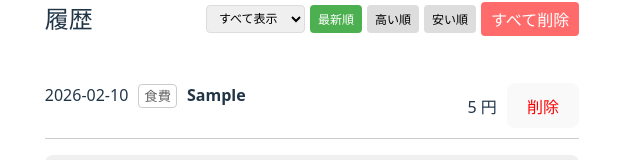
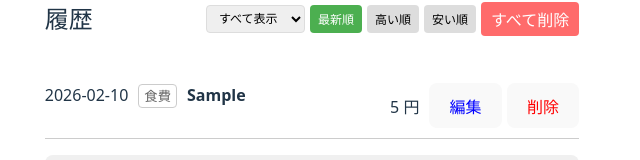
Before and after one commit to 2422041/receipt-app, a React (Vite) app in the folder frontend/: page / in a window 1280 px wide. Both pictures are taken after typing "Sample", "5" into the empty fields and a click on the button "追加". Shown: the part 360-520 px from the top of the page, without its empty margins (328-968 px from the left). Built offline with nearby package versions, Linux system fonts and the light colour scheme.

Commit message:
feat: 支出編集機能を追加

```diff
--- a/frontend/src/App.tsx
+++ b/frontend/src/App.tsx
@@ -16,6 +16,8 @@ function App() {
   const [sortOrder, setSortOrder] = useState<'latest' | 'highest' | 'lowest'>('latest') // ソート順序
   const [filterCategory, setFilterCategory] = useState<string | null>(null) // カテゴリフィルタ
   const [searchKeyword, setSearchKeyword] = useState('') // 検索キーワード
+  const [editingId, setEditingId] = useState<string | null>(null) // 編集中の支出ID
+  const [editAmount, setEditAmount] = useState('') // 編集用の金額
 
   // 📦 expenses が変わる度に LocalStorage に保存
   useEffect(() => {
@@ -62,6 +64,15 @@ function App() {
     if (window.confirm('本当にすべての支出を削除しますか？')) {
       setExpenses([])
     }
+  }
+
+  // ✏️ 支出の金額を編集する関数
+  const updateExpenseAmount = (id: string, newAmount: number) => {
+    setExpenses(expenses.map(item =>
+      item.id === id ? { ...item, amount: newAmount } : item
+    ))
+    setEditingId(null)
+    setEditAmount('')
   }
 
   const totalAmount = expenses.reduce((sum, item) => sum + item.amount, 0)
@@ -227,9 +238,29 @@ function App() {
                   <strong style={{ marginLeft: '10px' }}>{item.title}</strong>
                 </span>
                 <div>
-                  <span style={{ marginRight: '10px' }}>{item.amount.toLocaleString()} 円</span>
-                  {/* 💡 Reactのルール3：クリック時に「関数を実行するよ」と予約する */}
-                  <button onClick={() => deleteExpense(item.id)} style={{ color: 'red' }}>削除</button>
+                  <span style={{ marginRight: '10px' }}>
+                    {editingId === item.id ? (
+                      <input
+                        type="number"
+                        value={editAmount}
+                        onChange={(e) => setEditAmount(e.target.value)}
+                        style={{ width: '80px', padding: '5px', marginRight: '5px' }}
+                      />
+                    ) : (
+                      <span>{item.amount.toLocaleString()} 円</span>
+                    )}
+                  </span>
+                  {editingId === item.id ? (
+                    <>
+                      <button onClick={() => updateExpenseAmount(item.id, Number(editAmount))} style={{ color: 'green', marginRight: '5px' }}>保存</button>
+                      <button onClick={() => setEditingId(null)} style={{ color: 'gray' }}>キャンセル</button>
+                    </>
+                  ) : (
+                    <>
+                      <button onClick={() => { setEditingId(item.id); setEditAmount(item.amount.toString()); }} style={{ color: 'blue', marginRight: '5px' }}>編集</button>
+                      <button onClick={() => deleteExpense(item.id)} style={{ color: 'red' }}>削除</button>
+                    </>
+                  )}
                 </div>
               </li>
             ))}
```
